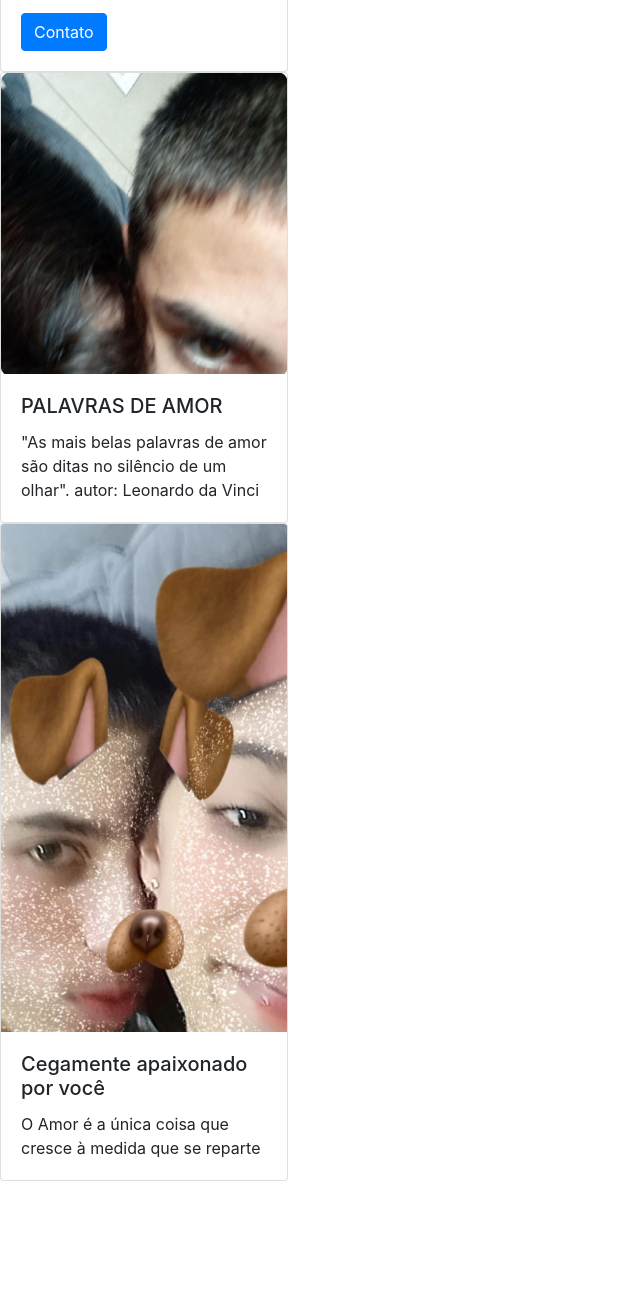
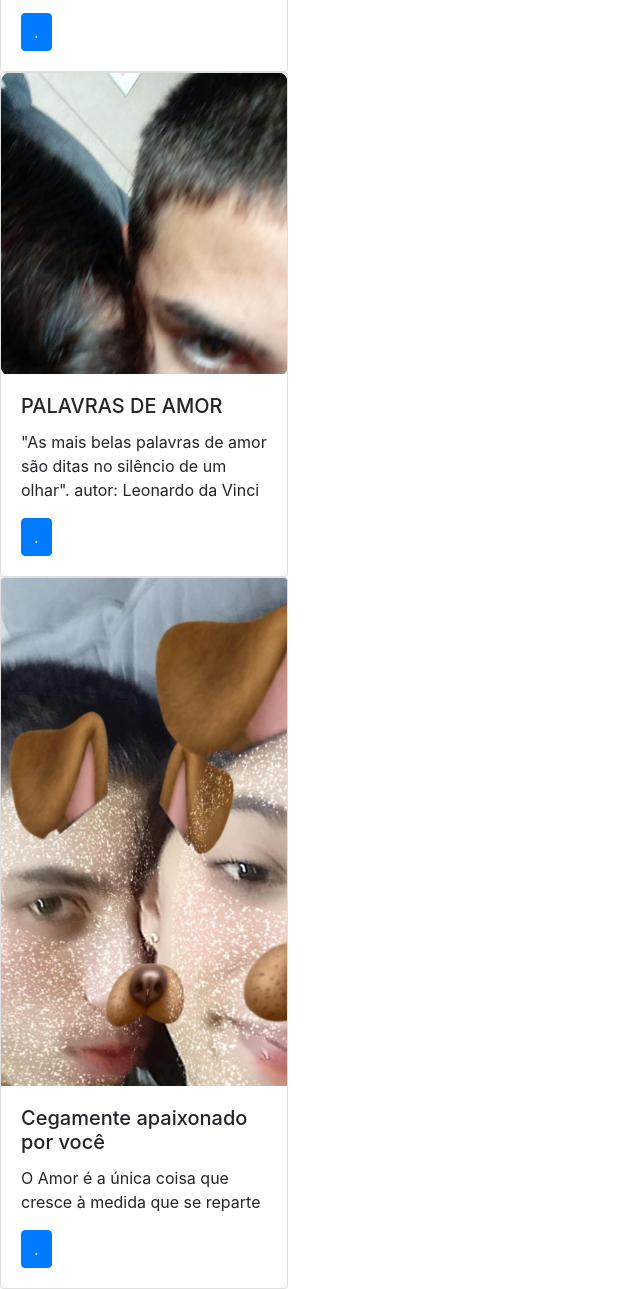
Before and after one commit to Josearthurhps/Parameuamor, a plain HTML site: page index.html in a window 1280 px wide. Shown: the part 764-2053 px from the top of the page, without its empty margins (0-640 px from the left). Before the commit the page ends 1945 px from the top, so only its background shows below. Drawn offline with nearby package versions, Linux system fonts and the light colour scheme.

Commit message:
Update index.html

```diff
--- a/index.html
+++ b/index.html
@@ -56,7 +56,7 @@
         <div class="card-body">
             <h5 class="card-title">Meu Amor</h5>
             <p class="card-text">Meu amor é como a lua que no céu vive a brilhar. Não importa quão nublado esteja, para você sempre estarei lá. Meu amor, tu és a lua. Meu amor, eu sou o sol.</p>
-            <a href="https://instagram.com/grove_ja?igshid=ZDdkNTZiNTM=" class="btn btn-primary">Contato</a>
+            <a href="https://youtu.be/gg_je5ExkQI" class="btn btn-primary">.</a>
         </div>
     </div>
 
@@ -69,6 +69,7 @@
             <h5 class="card-title">PALAVRAS DE AMOR</h5>
             <p class="card-text">"As mais belas palavras de amor são ditas no silêncio de um olhar".
                 autor: Leonardo da Vinci</p>
+            <a href="https://youtu.be/1FiqFdYVES0" class="btn btn-primary">.</a>
 
         </div>
     </div>
@@ -81,6 +82,7 @@
         <div class="card-body">
             <h5 class="card-title">Cegamente apaixonado por você</h5>
             <p class="card-text">O Amor é a única coisa que cresce à medida que se reparte</p>
+            <a href="https://youtu.be/b4oqJ5_0XtQ" class="btn btn-primary">.</a>
 
         </div>
     </div>
```
